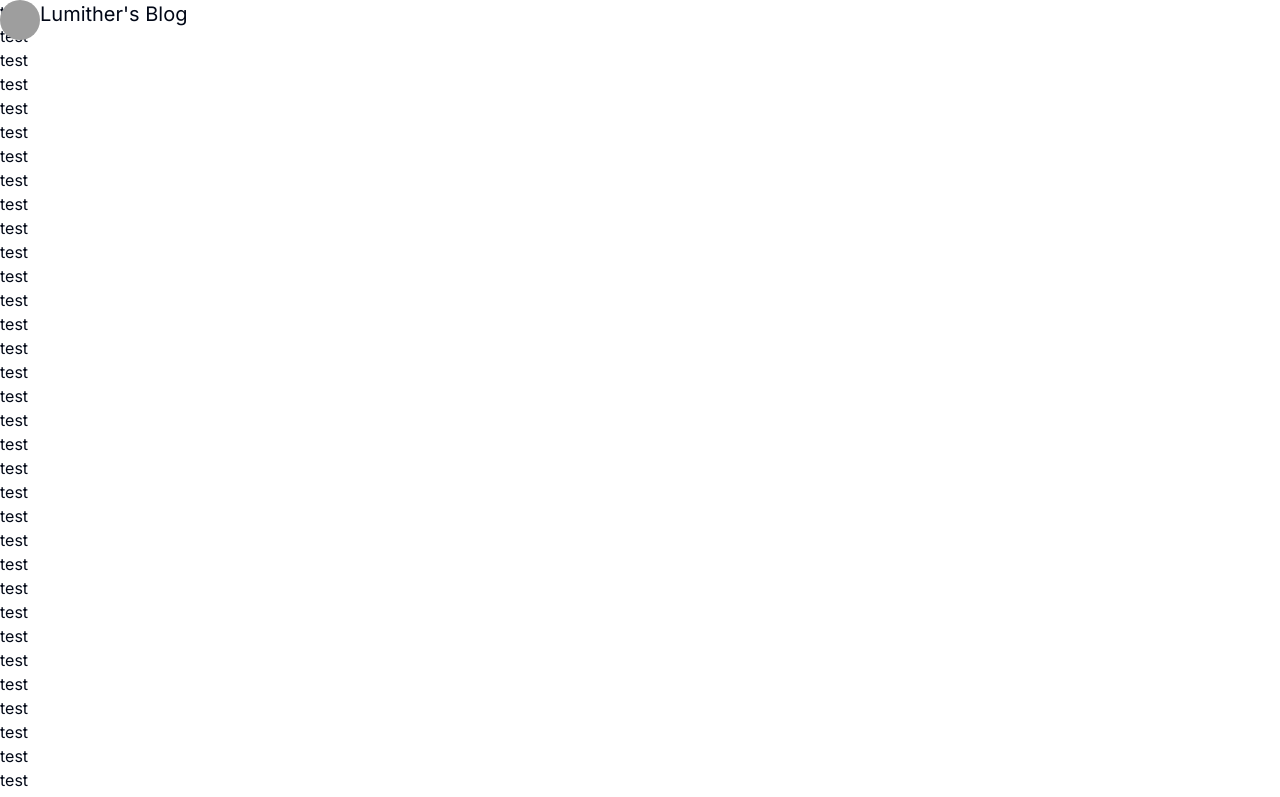
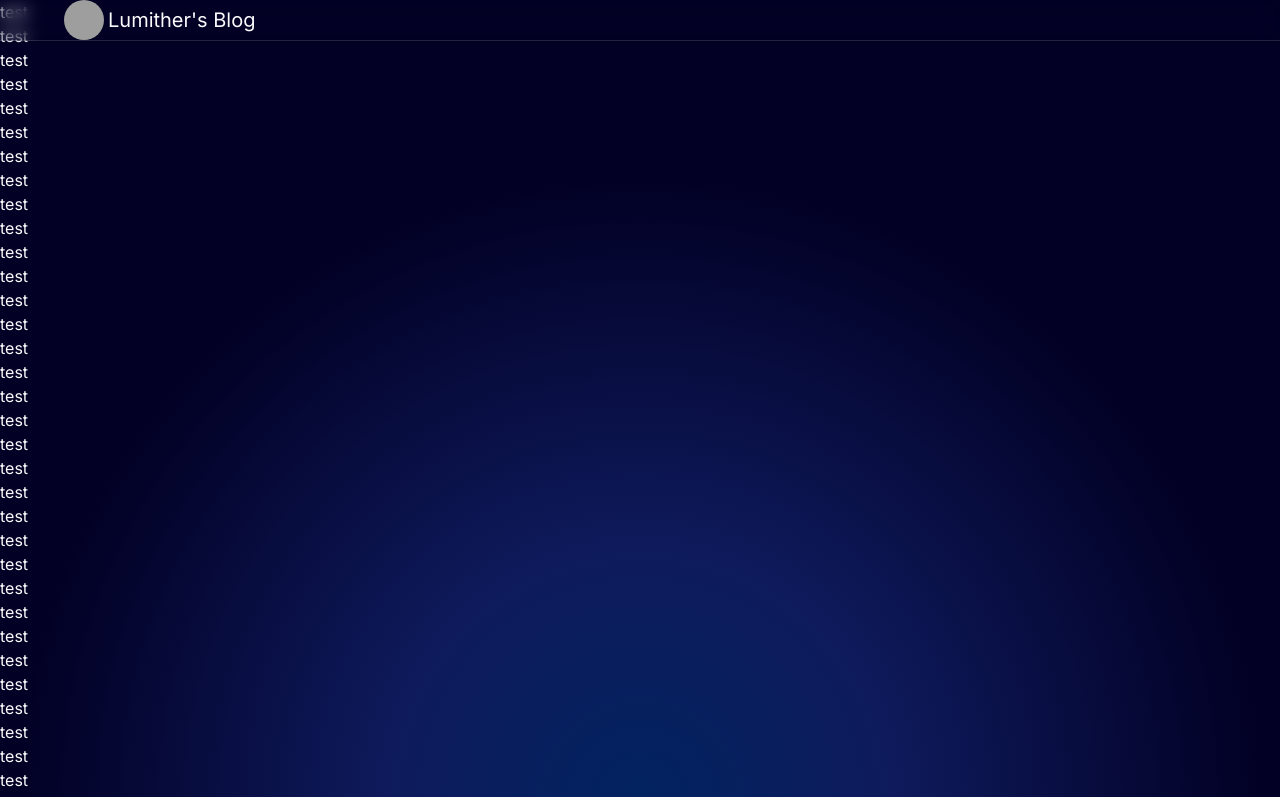
Before and after one commit to Lumither/nocturne, a Next.js app: page / in a window 1280 px wide. Shown: the top 797 px of the page. Built offline with nearby package versions, Linux system fonts and the light colour scheme; grey boxes are pictures that could not be loaded.

Commit message:
feat(Navbar) navbar update

```diff
--- /dev/null
+++ b/app/about/page.tsx
@@ -0,0 +1,3 @@
+export default function Page() {
+   return <></>
+}
--- a/app/globals.css
+++ b/app/globals.css
@@ -36,7 +36,9 @@
     }
 
     .dark {
-    --background: 222.2 84% 4.9%;
+        --background: radial-gradient(circle at center bottom, rgb(2, 35, 96) 0%, rgb(14, 26, 91) 25%, rgba(2, 0, 36, 1) 61%);
+        background: var(--background);
+
         --foreground: 210 40% 98%;
 
         --card: 222.2 84% 4.9%;
@@ -70,6 +72,7 @@
     * {
         @apply border-border;
     }
+
     body {
         @apply bg-background text-foreground;
     }
--- a/app/header.tsx
+++ /dev/null
@@ -1,32 +0,0 @@
-'use client';
-
-import { useEffect, useState } from 'react';
-import { Avatar, AvatarFallback, AvatarImage } from '@/components/ui/avatar';
-
-export default function Header() {
-    const [ scrolled, setScrolled ] = useState(false);
-
-    useEffect(() => {
-        const handleScroll = () => {
-            const isScrolled = window.scrollY > 0;
-            setScrolled(isScrolled);
-        };
-
-        window.addEventListener('scroll', handleScroll);
-
-        return () => {
-            window.removeEventListener('scroll', handleScroll);
-        };
-    }, []);
-
-    return <>
-        <div className={ `flex flex-row fixed w-full top-0 z-10 transition-all duration-300 ${ scrolled ? 'rounded-b-lg backdrop-blur' : 'bg-opacity-0' }` }>
-            <Avatar>
-                <AvatarImage src={ 'https://avatars.githubusercontent.com/u/46409277' } />
-                <AvatarFallback>Tao</AvatarFallback>
-            </Avatar>
-            <p className={`text-xl align-middle`}>{ 'Lumither\'s Blog' }</p>
-
-        </div>
-    </>;
-}
--- a/app/layout.tsx
+++ b/app/layout.tsx
@@ -5,7 +5,7 @@ import { Inter as FontSans } from 'next/font/google';
 import { cn } from '@/lib/utils';
 import React from 'react';
 import { ThemeProvider } from '@/components/theme-provider';
-import Header from '@/app/header';
+import Navbar from '@/app/navbar';
 
 
 const fontSans = FontSans({
@@ -30,11 +30,11 @@ export default function RootLayout({
         ) }>
         <ThemeProvider
             attribute="class"
-            defaultTheme="system"
+            defaultTheme="dark"
             enableSystem
             disableTransitionOnChange
         >
-            <Header />
+            <Navbar />
             { children }
         </ThemeProvider>
         </body>
--- /dev/null
+++ b/app/navbar.tsx
@@ -0,0 +1,56 @@
+'use client';
+
+import { useEffect, useState } from 'react';
+import { Avatar, AvatarFallback, AvatarImage } from '@/components/ui/avatar';
+import { NavigationMenu, NavigationMenuItem, NavigationMenuList } from '@/components/ui/navigation-menu';
+
+const components: { title: string; href: string; description: string }[] = [
+    {
+        title: 'title of subpage',
+        href: 'url',
+        description:
+            'a description'
+    }
+];
+export default function Navbar() {
+    const [ scrolled, setScrolled ] = useState(false);
+
+    useEffect(() => {
+        const handleScroll = () => {
+            const isScrolled = window.scrollY > 0;
+            setScrolled(isScrolled);
+        };
+
+        window.addEventListener('scroll', handleScroll);
+
+        return () => {
+            window.removeEventListener('scroll', handleScroll);
+        };
+    }, []);
+
+    return <>
+        <div
+            className={ `flex flex-row fixed top-0 z-10 transition-all duration-300 backdrop-blur
+            ${ scrolled ? 'rounded-3xl w-[95%] ml-[2.5%] mr-[2.5%] mt-[1%] border-resolution-blue-200 border'
+                : 'w-full border-slate-200/15 border-b shadow h-' }` }>
+            <div className={ `transition-all duration-300 ${ scrolled ? 'w-0' : 'w-[5%]' }` }></div>
+            <NavigationMenu>
+                <NavigationMenuList>
+                    <NavigationMenuItem>
+                        <Avatar>
+                            <AvatarImage src={ 'https://avatars.githubusercontent.com/u/46409277' } />
+                            <AvatarFallback>Tao</AvatarFallback>
+                        </Avatar>
+
+                    </NavigationMenuItem>
+
+                    <NavigationMenuItem>
+                        <p className={ 'text-xl' }>{"Lumither\'s Blog"}</p>
+                    </NavigationMenuItem>
+
+                </NavigationMenuList>
+            </NavigationMenu>
+
+        </div>
+    </>;
+}
--- a/app/page.tsx
+++ b/app/page.tsx
@@ -2,11 +2,15 @@ export default function Home() {
     let info = new Array(200).fill(<p> test </p>);
     return (
         <main>
-            <ul>
-                { info.map((item, id) => (
-                    <li key={ id }> { item } </li>
-                )) }
-            </ul>
+            <div className={ 'h-screen' }>
+                <div className={ ' overflow-scroll' }>
+                    <ul>
+                        { info.map((item, id) => (
+                            <li key={ id }> { item } </li>
+                        )) }
+                    </ul>
+                </div>
+            </div>
         </main>
     );
 }
--- a/tailwind.config.ts
+++ b/tailwind.config.ts
@@ -1,84 +1,97 @@
-import type { Config } from "tailwindcss"
+import type { Config } from 'tailwindcss';
 import { fontFamily } from 'tailwindcss/defaultTheme';
 
 const config = {
-  darkMode: ["class"],
+    darkMode: [ 'class' ],
     content: [
         './pages/**/*.{ts,tsx}',
         './components/**/*.{ts,tsx}',
         './app/**/*.{ts,tsx}',
-    './src/**/*.{ts,tsx}',
+        './src/**/*.{ts,tsx}'
     ],
-  prefix: "",
+    prefix: '',
     theme: {
         fontFamily: {
-      sans: ["var(--font-sans)", ...fontFamily.sans],
+            sans: [ 'var(--font-sans)', ...fontFamily.sans ]
         },
         container: {
             center: true,
-      padding: "2rem",
+            padding: '2rem',
             screens: {
-        "2xl": "1400px",
-      },
+                '2xl': '1400px'
+            }
         },
         extend: {
             colors: {
-        border: "hsl(var(--border))",
-        input: "hsl(var(--input))",
-        ring: "hsl(var(--ring))",
-        background: "hsl(var(--background))",
-        foreground: "hsl(var(--foreground))",
+                'resolution-blue': {
+                    '50': '#e5f4ff',
+                    '100': '#d0ebff',
+                    '200': '#abd8ff',
+                    '300': '#79bcff',
+                    '400': '#458fff',
+                    '500': '#1c61ff',
+                    '600': '#003fff',
+                    '700': '#0042ff',
+                    '800': '#0039dd',
+                    '900': '#042cab',
+                    '950': '#042086'
+                },
+                border: 'hsl(var(--border))',
+                input: 'hsl(var(--input))',
+                ring: 'hsl(var(--ring))',
+                background: 'hsl(var(--background))',
+                foreground: 'hsl(var(--foreground))',
                 primary: {
-          DEFAULT: "hsl(var(--primary))",
-          foreground: "hsl(var(--primary-foreground))",
+                    DEFAULT: 'hsl(var(--primary))',
+                    foreground: 'hsl(var(--primary-foreground))'
                 },
                 secondary: {
-          DEFAULT: "hsl(var(--secondary))",
-          foreground: "hsl(var(--secondary-foreground))",
+                    DEFAULT: 'hsl(var(--secondary))',
+                    foreground: 'hsl(var(--secondary-foreground))'
                 },
                 destructive: {
-          DEFAULT: "hsl(var(--destructive))",
-          foreground: "hsl(var(--destructive-foreground))",
+                    DEFAULT: 'hsl(var(--destructive))',
+                    foreground: 'hsl(var(--destructive-foreground))'
                 },
                 muted: {
-          DEFAULT: "hsl(var(--muted))",
-          foreground: "hsl(var(--muted-foreground))",
+                    DEFAULT: 'hsl(var(--muted))',
+                    foreground: 'hsl(var(--muted-foreground))'
                 },
                 accent: {
-          DEFAULT: "hsl(var(--accent))",
-          foreground: "hsl(var(--accent-foreground))",
+                    DEFAULT: 'hsl(var(--accent))',
+                    foreground: 'hsl(var(--accent-foreground))'
                 },
                 popover: {
-          DEFAULT: "hsl(var(--popover))",
-          foreground: "hsl(var(--popover-foreground))",
+                    DEFAULT: 'hsl(var(--popover))',
+                    foreground: 'hsl(var(--popover-foreground))'
                 },
                 card: {
-          DEFAULT: "hsl(var(--card))",
-          foreground: "hsl(var(--card-foreground))",
-        },
+                    DEFAULT: 'hsl(var(--card))',
+                    foreground: 'hsl(var(--card-foreground))'
+                }
             },
             borderRadius: {
-        lg: "var(--radius)",
-        md: "calc(var(--radius) - 2px)",
-        sm: "calc(var(--radius) - 4px)",
+                lg: 'var(--radius)',
+                md: 'calc(var(--radius) - 2px)',
+                sm: 'calc(var(--radius) - 4px)'
             },
             keyframes: {
-        "accordion-down": {
-          from: { height: "0" },
-          to: { height: "var(--radix-accordion-content-height)" },
+                'accordion-down': {
+                    from: { height: '0' },
+                    to: { height: 'var(--radix-accordion-content-height)' }
                 },
-        "accordion-up": {
-          from: { height: "var(--radix-accordion-content-height)" },
-          to: { height: "0" },
-        },
+                'accordion-up': {
+                    from: { height: 'var(--radix-accordion-content-height)' },
+                    to: { height: '0' }
+                }
             },
             animation: {
-        "accordion-down": "accordion-down 0.2s ease-out",
-        "accordion-up": "accordion-up 0.2s ease-out",
+                'accordion-down': 'accordion-down 0.2s ease-out',
+                'accordion-up': 'accordion-up 0.2s ease-out'
+            }
+        }
     },
-    },
-  },
-  plugins: [require("tailwindcss-animate")],
-} satisfies Config
+    plugins: [ require('tailwindcss-animate') ]
+} satisfies Config;
 
-export default config
+export default config;
```
Lines whose indentation alone changed are shown as unchanged.
